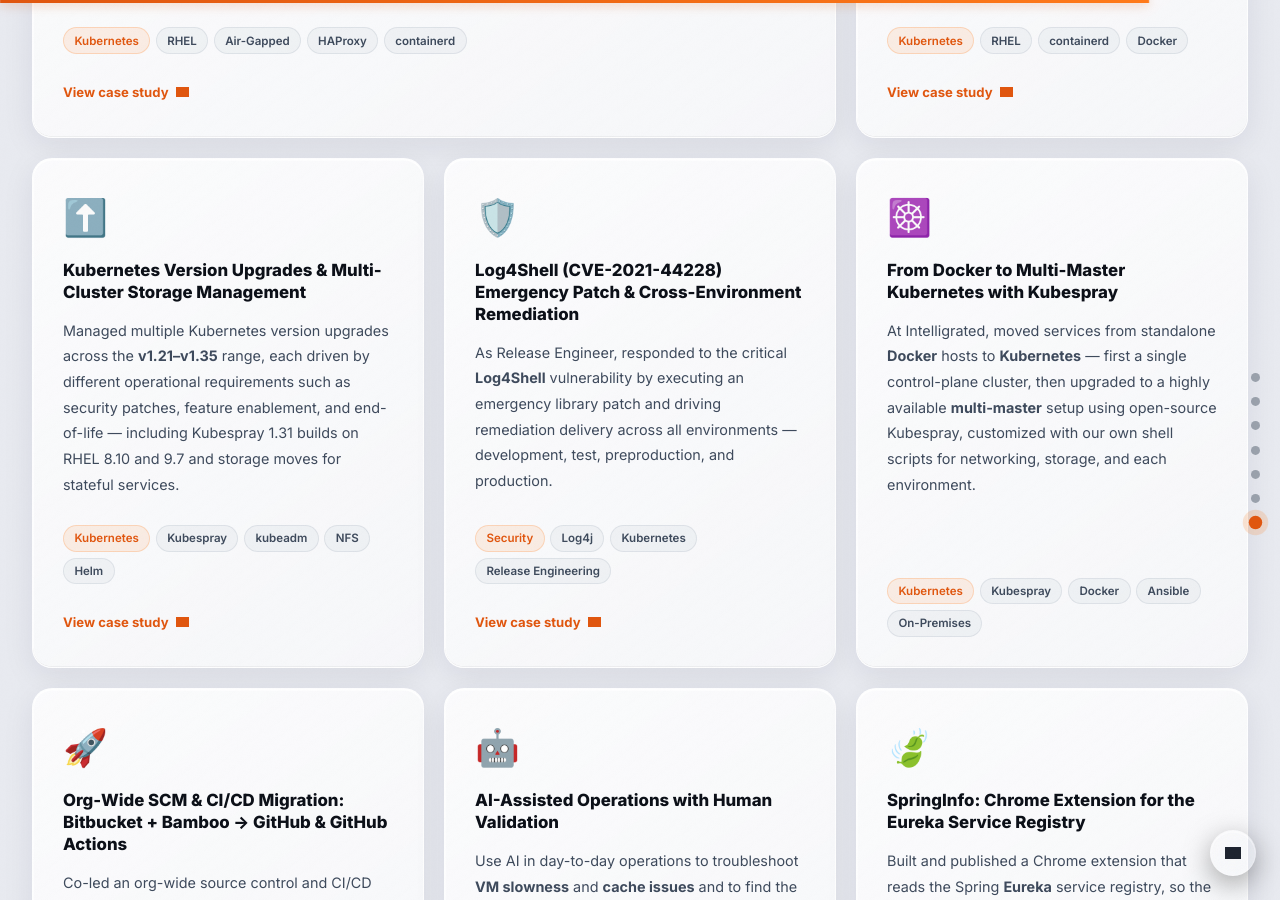
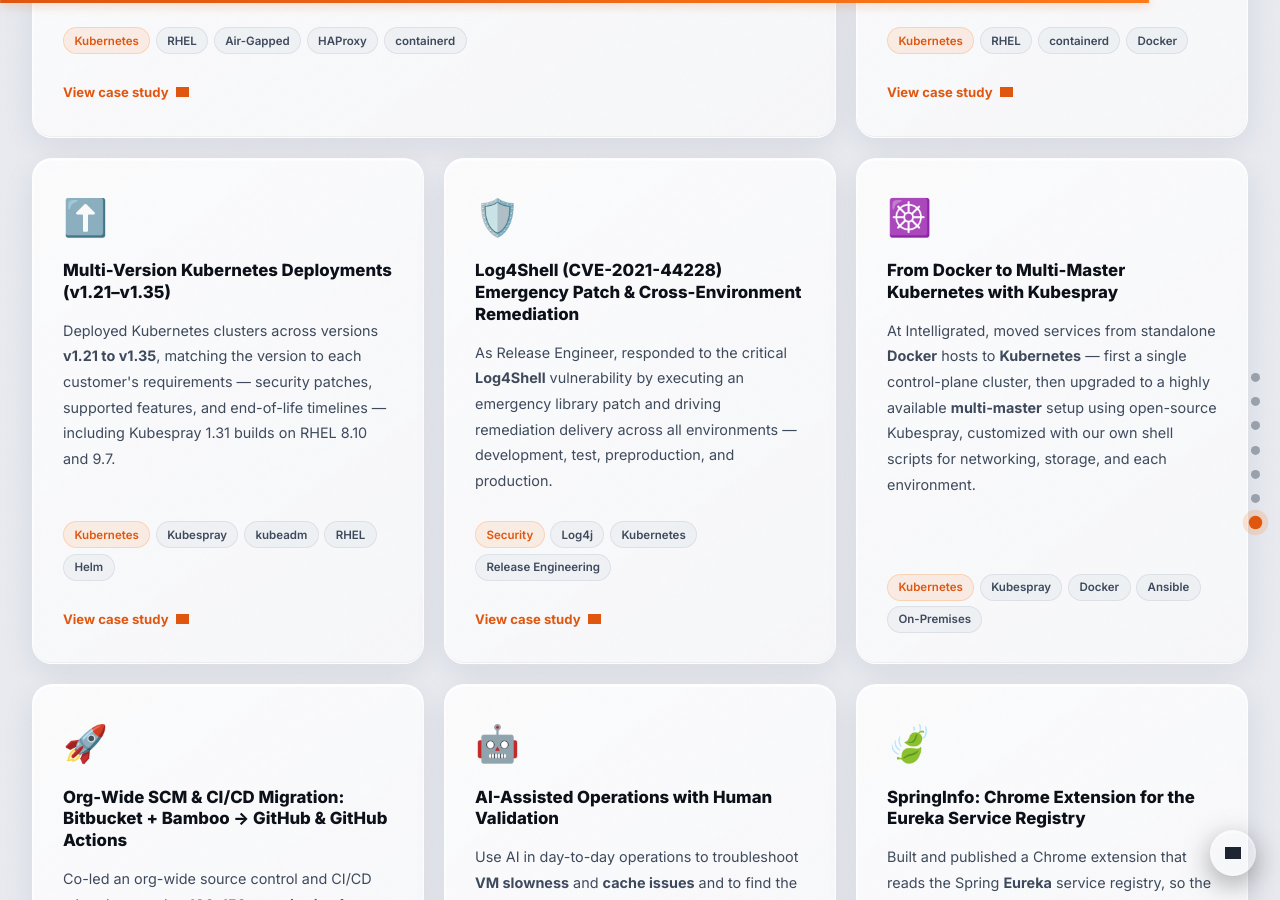
Before and after one commit to harshakondreddy/harshakondreddy, a Jekyll site: the page built from index.html, in a window 1280 px wide and 900 px high, scrolled down 6229 px. Built offline with Jekyll 4.4.1, drawn with Linux system fonts in a browser that asks for light colours; nearby versions of some CDN libraries; grey boxes are pictures that could not be loaded.

Commit message:
Reword project 3 as multi-version Kubernetes deployments per customer
Co-Authored-By: Claude Opus 5.5 <noreply@anthropic.com>
Claude-Session: https://claude.ai/code/session_01UmpRnieYHYgzjNPdn4MKmC

```diff
--- a/_data/projects.yml
+++ b/_data/projects.yml
@@ -46,18 +46,18 @@ projects:
       approach: "Planned a node-by-node migration to containerd, updated node and runtime configuration, and validated workloads in every environment before promotion, with a rollback runbook at each step."
       impact: "Clusters stayed on a supported runtime and could keep taking Kubernetes upgrades, with a documented procedure the team can reuse."
 
-  - name: Kubernetes Version Upgrades & Multi-Cluster Storage Management
+  - name: "Multi-Version Kubernetes Deployments (v1.21–v1.35)"
     emoji: ⬆️
-    description: Managed multiple Kubernetes version upgrades across the **v1.21–v1.35** range, each driven by different operational requirements such as security patches, feature enablement, and end-of-life — including Kubespray 1.31 builds on RHEL 8.10 and 9.7 and storage moves for stateful services.
-    tags: [Kubernetes, Kubespray, kubeadm, NFS, Helm]
+    description: Deployed Kubernetes clusters across versions **v1.21 to v1.35**, matching the version to each customer's requirements — security patches, supported features, and end-of-life timelines — including Kubespray 1.31 builds on RHEL 8.10 and 9.7.
+    tags: [Kubernetes, Kubespray, kubeadm, RHEL, Helm]
     case_study:
       metrics:
-        - { value: "1.21→1.35", label: "version span" }
-        - { value: "~12", label: "Helm charts re-parameterized" }
+        - { value: "1.21→1.35", label: "versions deployed" }
+        - { value: "Kubespray", label: "build tooling" }
         - { value: "RHEL 8 / 9", label: "node OS" }
-      challenge: "Clusters drifted across Kubernetes versions while stateful services depended on storage classes that failed to attach volumes."
-      approach: "Ran upgrades with Kubespray dry runs (--check --diff), targeted reruns and clean rebuilds; planned teardown-and-rebuild upgrades with database and config backups first; moved stateful charts (Elasticsearch, Kafka, RabbitMQ, Hazelcast, Prometheus) to an NFS provisioner by parameterizing storage values."
-      impact: "Clusters brought onto supported versions with data protected by backups first, and storage that attaches reliably for stateful workloads."
+      challenge: "Each customer needed a different Kubernetes version based on their own security, support, and compatibility requirements."
+      approach: "Matched the version to each customer's requirements — for example recommending 1.34 over a requested 1.32 because of its end-of-life date — and built clusters with Kubespray, using dry runs (--check --diff) and targeted reruns, with database and configuration backups taken before any rebuild."
+      impact: "Customers got clusters on the Kubernetes version they needed, built and validated the same way every time."
 
   - name: Log4Shell (CVE-2021-44228) Emergency Patch & Cross-Environment Remediation
     emoji: 🛡️
```
